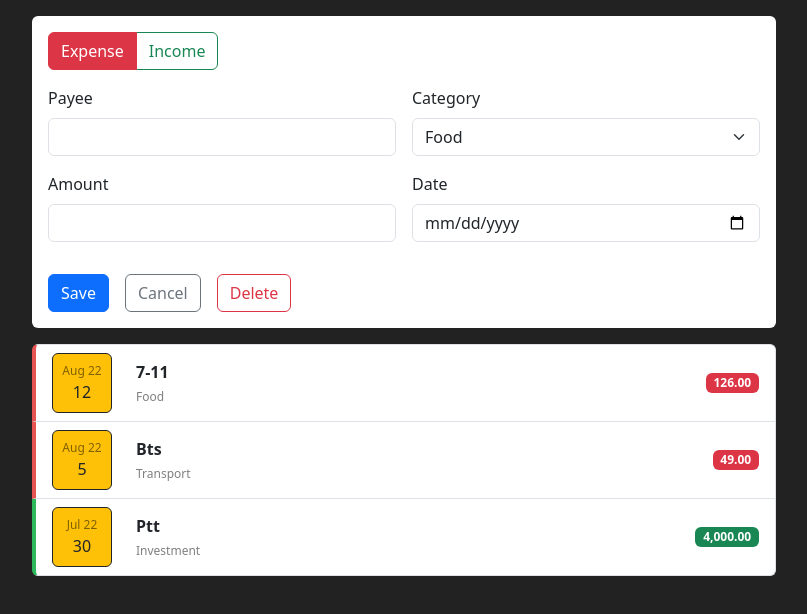
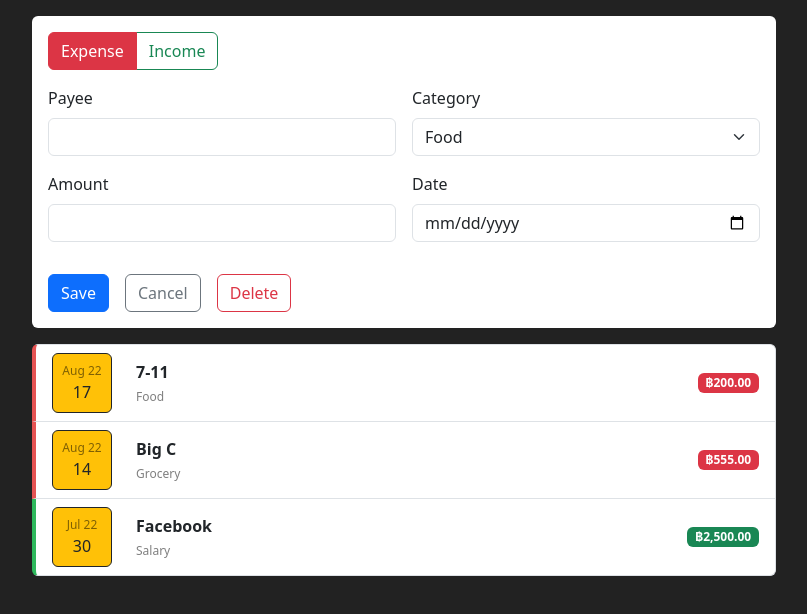
Before and after one commit to muwerachai/cc12-react-expense-tracker, a React (Create React App) app: page / in a window 1280 px wide. Shown: the top 614 px of the page, without its empty margins (236-1043 px from the left). Built offline with nearby package versions, Linux system fonts and the light colour scheme.

Commit message:
completed transaction list

```diff
--- a/package.json
+++ b/package.json
@@ -10,6 +10,7 @@
     "react": "^18.2.0",
     "react-dom": "^18.2.0",
     "react-scripts": "5.0.1",
+    "uuid": "^9.0.1",
     "web-vitals": "^2.1.4"
   },
   "scripts": {
--- a/src/App.js
+++ b/src/App.js
@@ -1,4 +1,55 @@
+import { useState } from "react";
+import { v4 as uuidv4 } from "uuid";
+
+const initialTransactions = [
+  {
+    id: uuidv4(),
+    payee: "7-11",
+    category: "Food",
+    amount: 200,
+    date: "2022-08-17",
+    type: "Expense"
+  },
+  {
+    id: uuidv4(),
+    payee: "Big C",
+    category: "Grocery",
+    amount: 555,
+    date: "2022-08-14",
+    type: "Expense"
+  },
+  {
+    id: uuidv4(),
+    payee: "Facebook",
+    category: "Salary",
+    amount: 2500,
+    date: "2022-07-30",
+    type: "Income"
+  }
+];
+
+const MONTHS = [
+  "Jan",
+  "Feb",
+  "Mar",
+  "Apr",
+  "May",
+  "Jun",
+  "Jul",
+  "Aug",
+  "Sep",
+  "Oct",
+  "Nov",
+  "Dec"
+];
+
 function App() {
+  const [transactions, setTransactions] = useState(initialTransactions);
+  const [payee, setPayee] = useState("");
+  const [category, setCategory] = useState("");
+  const [amount, setAmount] = useState("");
+  const [date, setDate] = useState("");
+  const [type, setType] = useState("");
   return (
     <div className="container" style={{ maxWidth: 768 }}>
       {/* ********** Begin Create Form ********** */}
@@ -78,99 +129,55 @@
 
       {/* ********** Begin Transaction List ********** */}
       <ul className="list-group my-3">
-        {/* ********** Transaction Item #1 ********** */}
-        <li className="list-group-item d-flex callout-danger">
-          <div className="d-flex flex-grow-1 gap-4" role="button">
-            {/* ********** Begin Transaction Date #1 ********** */}
-            <div
-              className="border border-dark rounded-2 bg-warning p-2 text-center"
-              style={{ width: "3.75rem" }}
+        {transactions.map((item) => (
+          <li
+            key={item.id}
+            className={`list-group-item d-flex callout-${
+              item.type === "Expense" ? "danger" : "success"
+            }`}
           >
-              <p className="m-0 text-black-50" style={{ fontSize: "0.75rem" }}>
-                Aug 22
-              </p>
-              <p className="m-0">12</p>
-            </div>
-            {/* ********** End Transaction Date #1 ********** */}
-
-            <div className="d-flex align-items-center flex-grow-1">
-              {/* ********** Begin Transaction Detail #1 ********** */}
-              <div className="flex-grow-1">
-                <p className="mb-1 fw-bold">7-11</p>
-                <p
-                  className="mb-0 text-black-50"
-                  style={{ fontSize: "0.75rem" }}
-                >
-                  Food
-                </p>
-              </div>
-              {/* ********** End Transaction Detail #1 ********** */}
-
-              {/* ********** Begin Transaction Amount #1 ********** */}
-              <span className="badge text-bg-danger">126.00</span>
-              {/* ********** End Transaction Amount #1 ********** */}
-            </div>
-          </div>
-        </li>
-        {/* ********** End Transaction Item #1 ********** */}
-
-        {/* ********** Transaction Item #2 ********** */}
-        <li className="list-group-item d-flex callout-danger">
             <div className="d-flex flex-grow-1 gap-4" role="button">
               <div
                 className="border border-dark rounded-2 bg-warning p-2 text-center"
                 style={{ width: "3.75rem" }}
               >
-              <p className="m-0 text-black-50" style={{ fontSize: "0.75rem" }}>
-                Aug 22
+                <p
+                  className="m-0 text-black-50"
+                  style={{ fontSize: "0.75rem" }}
+                >
+                  {/* {MONTHS[item.date.slice(5, 7) - 1]} {item.date.slice(2, 4)} */}
+                  {new Intl.DateTimeFormat("en-US", {
+                    year: "2-digit",
+                    month: "short"
+                  }).format(new Date(item.date))}
                 </p>
-              <p className="m-0">5</p>
+                <p className="m-0">{item.date.slice(8)}</p>
               </div>
-
               <div className="d-flex align-items-center flex-grow-1">
                 <div className="flex-grow-1">
-                <p className="mb-1 fw-bold">Bts</p>
+                  <p className="mb-1 fw-bold">{item.payee}</p>
                   <p
                     className="mb-0 text-black-50"
                     style={{ fontSize: "0.75rem" }}
                   >
-                  Transport
+                    {item.category}
                   </p>
                 </div>
-              <span className="badge text-bg-danger">49.00</span>
+                <span
+                  className={`badge text-bg-${
+                    item.type === "Expense" ? "danger" : "success"
+                  }`}
+                >
+                  {new Intl.NumberFormat("en-US", {
+                    style: "currency",
+                    currency: "THB",
+                    currencyDisplay: "narrowSymbol"
+                  }).format(item.amount)}
+                </span>
               </div>
             </div>
           </li>
-        {/* ********** End Transaction Item #2 ********** */}
-
-        {/* ********** Transaction Item #3 ********** */}
-        <li className="list-group-item d-flex callout-success">
-          <div className="d-flex flex-grow-1 gap-4" role="button">
-            <div
-              className="border border-dark rounded-2 bg-warning p-2 text-center"
-              style={{ width: "3.75rem" }}
-            >
-              <p className="m-0 text-black-50" style={{ fontSize: "0.75rem" }}>
-                Jul 22
-              </p>
-              <p className="m-0">30</p>
-            </div>
-
-            <div className="d-flex align-items-center flex-grow-1">
-              <div className="flex-grow-1">
-                <p className="mb-1 fw-bold">Ptt</p>
-                <p
-                  className="mb-0 text-black-50"
-                  style={{ fontSize: "0.75rem" }}
-                >
-                  Investment
-                </p>
-              </div>
-              <span className="badge text-bg-success">4,000.00</span>
-            </div>
-          </div>
-        </li>
-        {/* ********** End Transaction Item #3 ********** */}
+        ))}
       </ul>
       {/* ********** End Transaction List ********** */}
     </div>
```
Also changed, not shown: 1 other file (tests, documents, lock files or other folders). Lines whose indentation alone changed are shown as unchanged.
